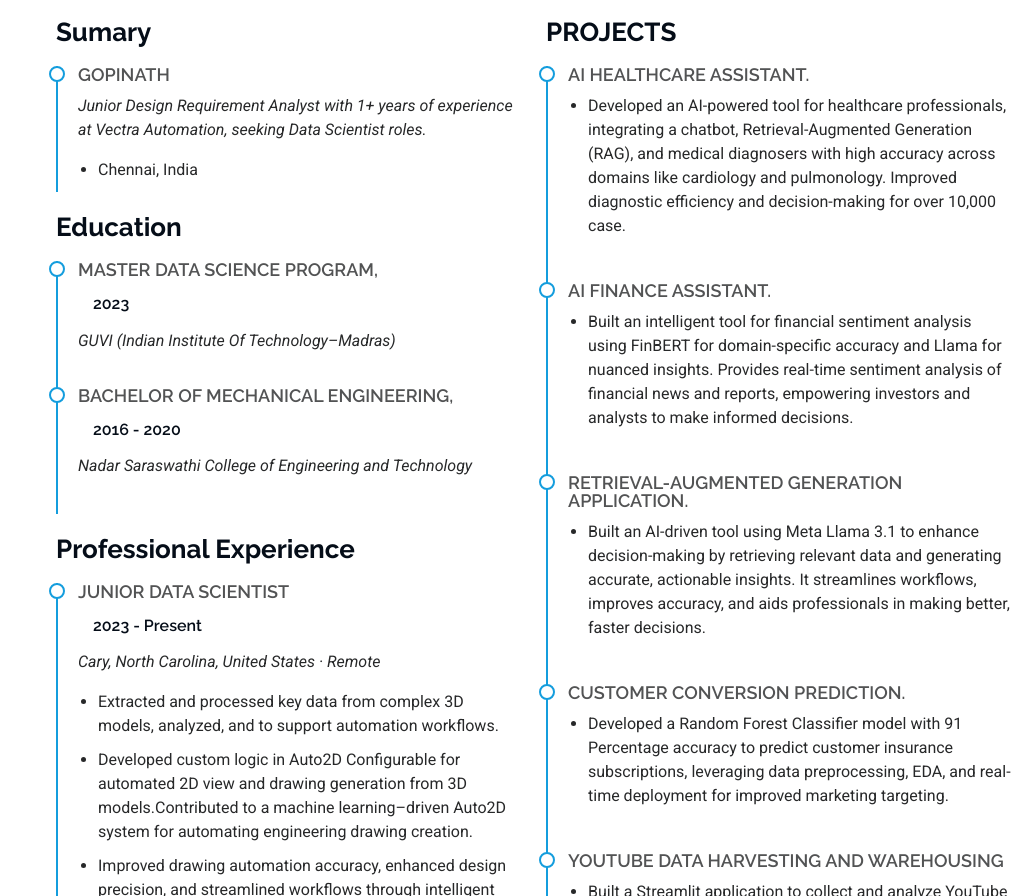
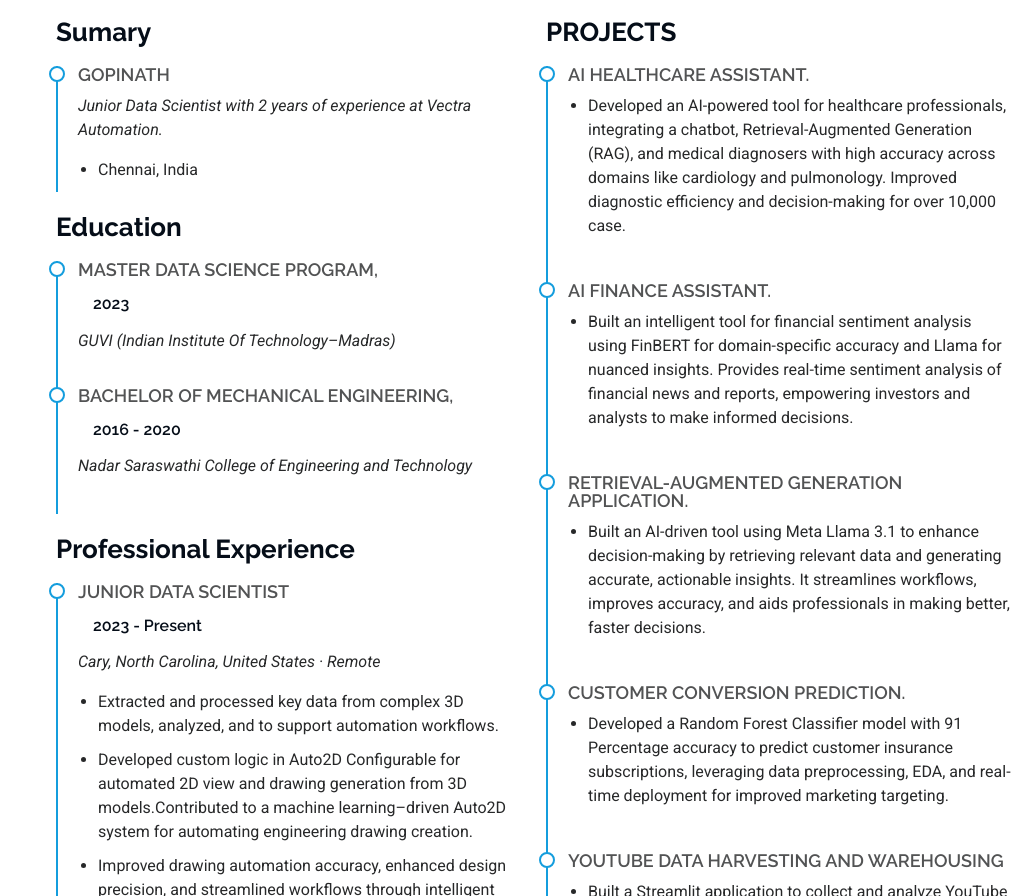
Before and after one commit to Gopinathalpha7/Gopinath-Portfolio, a plain HTML site: page index.html in a window 1280 px wide. Shown: the part 2254-3150 px from the top of the page, without its empty margins (256-1280 px from the left). Drawn offline with Linux system fonts and the light colour scheme.

Commit message:
Update index.html

```diff
--- a/index.html
+++ b/index.html
@@ -242,7 +242,7 @@
 
             <div class="resume-item pb-0">
               <h4>Gopinath</h4>
-              <p><em>Junior Design Requirement Analyst with 1+ years of experience at Vectra Automation, seeking Data Scientist roles.</em></p>
+              <p><em>Junior Data Scientist with 2 years of experience at Vectra Automation.</em></p>
               <ul>
                 <li>Chennai, India</li>
               </ul>
```
